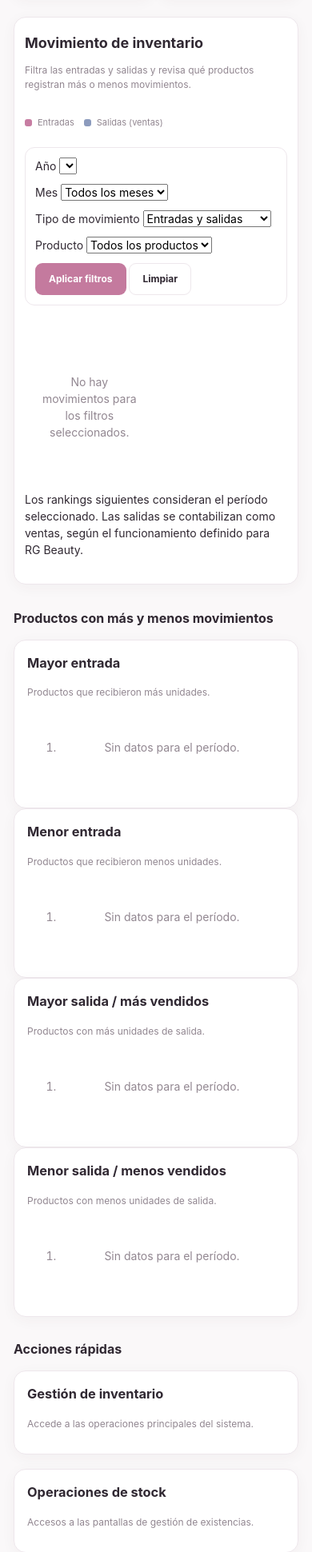
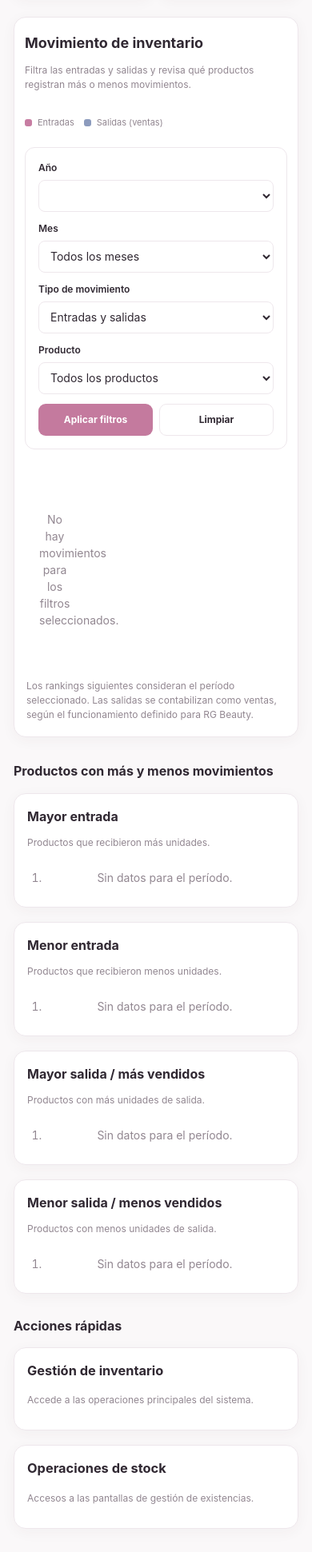
Before and after one commit to skyiwii/Sistema-RG-Beauty, a Django app: template templates/dashboard/index.html in a window 390 px wide. Shown: the part 602-2543 px from the top of the page at 80% size. Run offline with Django 5.2, Linux system fonts and the light colour scheme; the template is opened without the code that fills it, so the values that code supplies are empty.

Commit message:
Refactor dashboard CSS for improved layout and responsiveness

```diff
--- a/static/css/inventario/dashboard.css
+++ b/static/css/inventario/dashboard.css
@@ -153,134 +153,41 @@
     }
 }
 
-
-/* Filtros del gráfico y panel de indicadores */
+/* Filtros y rankings del dashboard */
 .dashboard-filters {
     display: grid;
-    grid-template-columns: repeat(4, minmax(130px, 1fr)) auto;
+    grid-template-columns: repeat(4, minmax(140px, 1fr)) auto;
     gap: 12px;
     align-items: end;
     margin: 22px 0 8px;
     padding: 16px;
-    background: var(--surface, #faf7f9);
     border: 1px solid var(--border);
     border-radius: 12px;
+    background: var(--surface, #fff);
 }
-.filter-field {
-    display: flex;
-    flex-direction: column;
-    gap: 6px;
-    min-width: 0;
+.dashboard-filter-field { display: flex; flex-direction: column; gap: 6px; min-width: 0; }
+.dashboard-filter-field label { color: var(--text); font-size: 12px; font-weight: 600; }
+.dashboard-filter-field select {
+    width: 100%; min-height: 40px; padding: 8px 10px;
+    border: 1px solid var(--border); border-radius: 8px;
+    background: var(--surface, #fff); color: var(--text); font: inherit;
 }
-.filter-field label {
-    color: var(--text);
-    font-size: 12px;
-    font-weight: 700;
-}
-.filter-field select {
-    width: 100%;
-    min-height: 40px;
-    padding: 8px 10px;
-    border: 1px solid var(--border);
-    border-radius: 8px;
-    background: #fff;
-    color: var(--text);
-    font: inherit;
-}
-.filter-actions {
-    display: flex;
-    flex-wrap: wrap;
-    gap: 8px;
-}
-.filter-actions .button {
-    min-height: 40px;
-    display: inline-flex;
-    align-items: center;
-    justify-content: center;
-}
-.chart-period-note {
-    margin: 10px 0 0;
-    color: var(--muted);
-    font-size: 12px;
-}
-.dashboard-highlights {
-    display: grid;
-    grid-template-columns: repeat(2, minmax(0, 1fr));
-    gap: 18px;
-    margin: 22px 0 28px;
-}
-.highlight-card {
-    display: flex;
-    align-items: center;
-    gap: 16px;
-    min-width: 0;
-    padding: 20px;
-}
-.highlight-card h3 {
-    margin: 3px 0 5px;
-    font-size: 18px;
-    overflow-wrap: anywhere;
-}
-.highlight-card strong {
-    color: var(--text);
-    font-size: 13px;
-}
-.highlight-icon {
-    display: inline-flex;
-    flex: 0 0 44px;
-    width: 44px;
-    height: 44px;
-    align-items: center;
-    justify-content: center;
-    border-radius: 12px;
-    font-size: 25px;
-    font-weight: 800;
-}
-.entry-icon {
-    color: #267a52;
-    background: #e5f4eb;
-}
-.exit-icon {
-    color: #a94e63;
-    background: #fae9ed;
-}
-.dashboard-rankings {
-    margin-bottom: 28px;
-}
-.dashboard-rankings .panel h3 {
-    margin-top: 0;
-}
-.dashboard-rankings .data-table td:last-child,
-.dashboard-rankings .data-table th:last-child {
-    text-align: right;
-}
+.dashboard-filter-actions { display: flex; gap: 8px; flex-wrap: wrap; }
+.dashboard-filter-actions .button { min-height: 40px; display: inline-flex; align-items: center; justify-content: center; }
+.chart-note { margin: 14px 2px 0; color: var(--muted); font-size: 12px; }
+.dashboard-rankings { display: grid; grid-template-columns: repeat(2, minmax(0, 1fr)); gap: 18px; margin: 16px 0 28px; }
+.ranking-panel h3 { margin: 0 0 5px; font-size: 16px; }
+.ranking-list { margin: 14px 0 0; padding-left: 22px; }
+.ranking-list li { padding: 10px 4px; border-bottom: 1px solid var(--border); }
+.ranking-list li:last-child { border-bottom: 0; }
+.ranking-list li span { display: inline-block; max-width: 75%; overflow-wrap: anywhere; }
+.ranking-list li strong { float: right; color: var(--text); font-variant-numeric: tabular-nums; }
 @media (max-width: 900px) {
-    .dashboard-filters {
-        grid-template-columns: repeat(2, minmax(0, 1fr));
-    }
-    .filter-actions {
-        grid-column: 1 / -1;
-    }
+    .dashboard-filters { grid-template-columns: repeat(2, minmax(0, 1fr)); }
+    .dashboard-filter-actions { grid-column: 1 / -1; }
 }
 @media (max-width: 600px) {
-    .dashboard-filters {
-        grid-template-columns: 1fr;
-        padding: 12px;
-    }
-    .filter-actions {
-        grid-column: auto;
-    }
-    .dashboard-highlights {
-        grid-template-columns: 1fr;
-    }
-    .highlight-card {
-        padding: 16px;
-    }
-    .chart-area {
-        grid-template-columns: repeat(2, minmax(0, 1fr));
-        row-gap: 20px;
-    }
-    .chart-area-single {
-        grid-template-columns: 1fr;
-    }
+    .dashboard-filters, .dashboard-rankings { grid-template-columns: 1fr; }
+    .dashboard-filter-actions .button { flex: 1; }
+    .chart-area { overflow-x: auto; grid-template-columns: repeat(6, minmax(75px, 1fr)); }
 }
```
